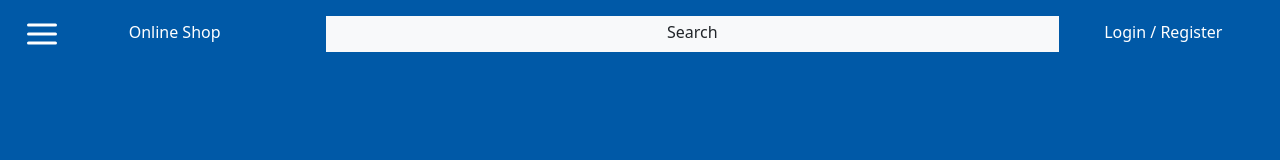
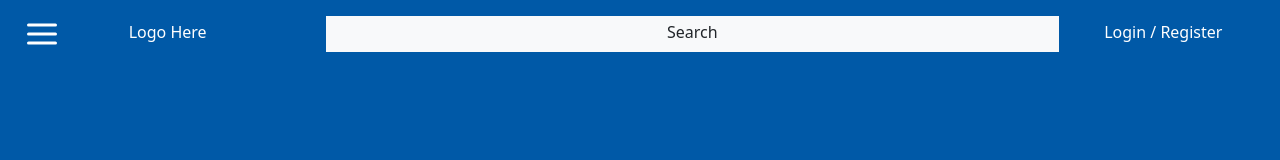
Before and after one commit to geoffhui/reactjs-online-store, a React (Create React App) app in the folder client/: page / in a window 1280 px wide. Shown: the top 160 px of the page. Built offline with nearby package versions, Linux system fonts and the light colour scheme; no server answers.

Commit message:
created second navbar for pages that don't require all functions within the first navbar

```diff
--- a/client/src/components/Navbar.js
+++ b/client/src/components/Navbar.js
@@ -5,7 +5,7 @@ const Navbar = () => {
    return (
       <div className='row m-auto py-3 bg-color-0059a7'>
          <div className='col-1 col-sm-1 col-md-1 col-lg-1 text-white'><FiMenu size='36px'/></div>
-         <div className='col-2 col-sm-2 col-md-2 col-lg-2 py-1 text-wrap text-white'>Online Shop</div>
+         <div className='col-2 col-sm-2 col-md-2 col-lg-2 py-1 text-wrap text-white'>Logo Here</div>
          <div className='col-7 col-sm-7 col-md-7 col-lg-7 py-1 text-center bg-light'>Search</div>
          <div className='col-2 col-sm-2 col-md-2 col-lg-2 py-1 text-center text-white'>Login / Register</div>
       </div>
```
Also changed, not shown: client/src/components/SecondaryNavBar.js (added, +9 -0 lines).
